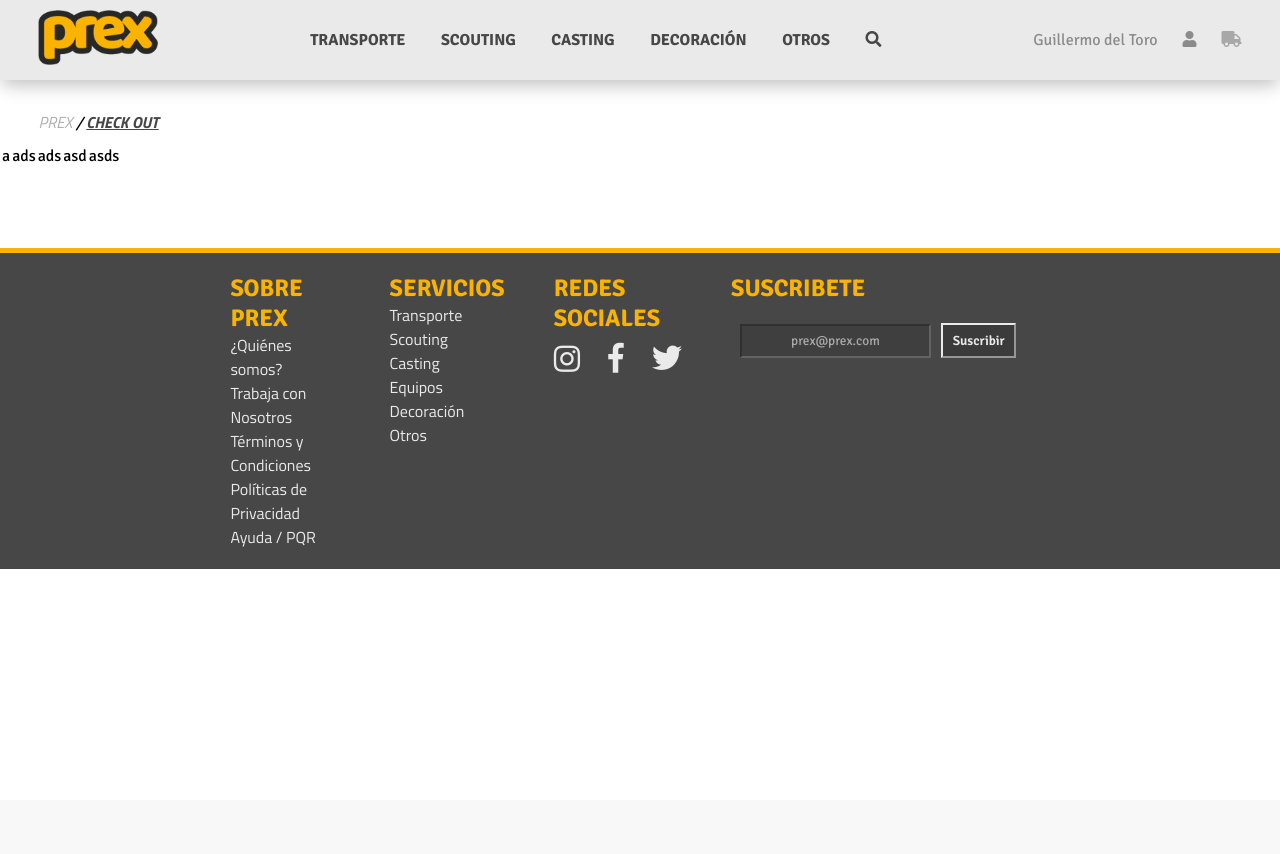
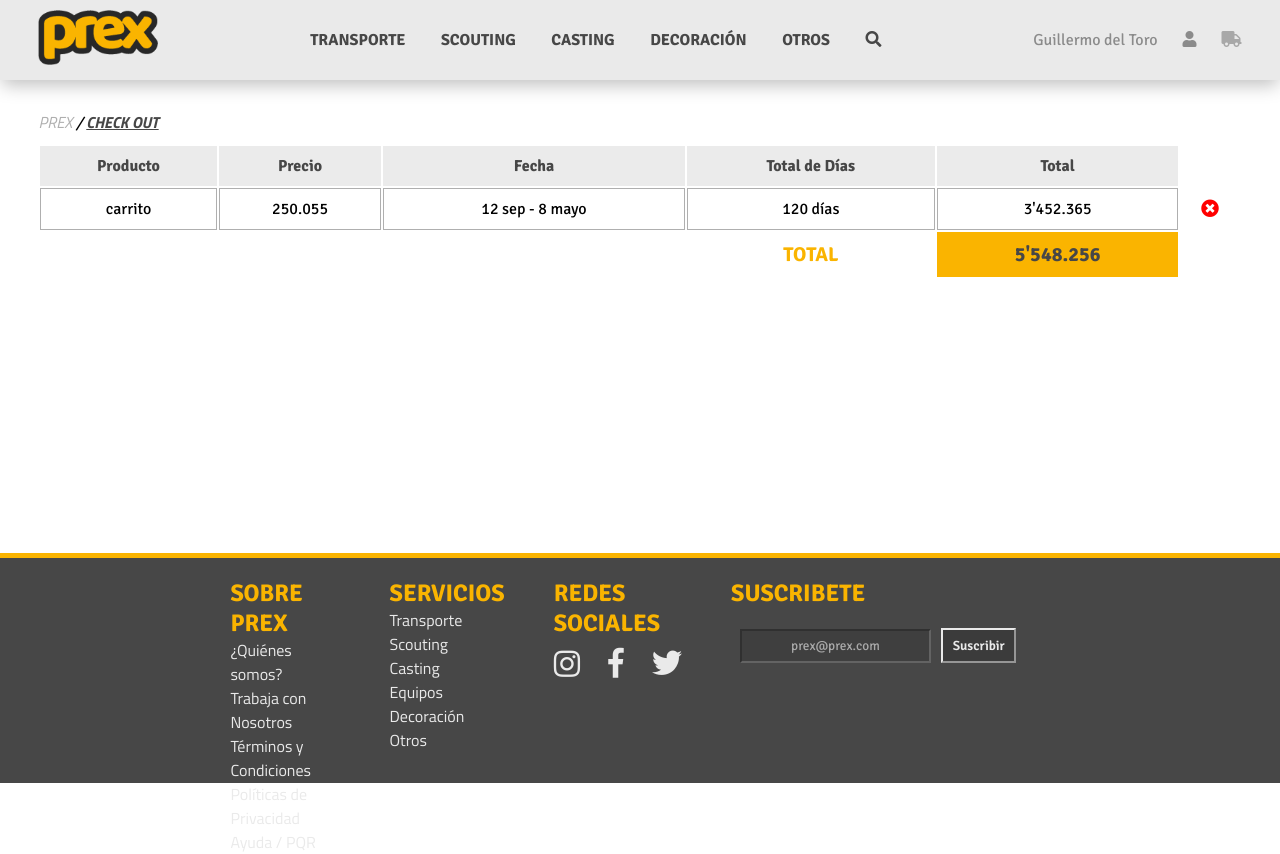
Before and after one commit to BurbanoJaime/TallerDosWeb, a Node server app: page /checkout in a window 1280 px wide. Before the commit the page ends 569 px from the top, so only its background shows below. Run offline with Node 20, Linux system fonts and the light colour scheme; some libraries are stand-ins or nearby versions.

Commit message:
Taller 2, listo a un 90%, solo falta funcionalidad del carrito, todo lo demás funciona perfectamente

```diff
--- a/db.json
+++ b/db.json
@@ -5,7 +5,7 @@
             "combustible": "Diesel",
             "placa": "CFA 715",
             "ano": "2018",
-            "color": "Blanco Alpino",
+            "color": "Blanco",
             "transmicion": "Automático",
             "direccion": "Hidráulica",
             "sonido": "Surround Harman/Kardon",
@@ -59,7 +59,7 @@
             "combustible": "Gasolina Corriente",
             "placa": "FAS147",
             "ano": "2017",
-            "color": "Plata Blanco Metálico",
+            "color": "Plata",
             "transmicion": "Mecánica",
             "direccion": "Hidráulica Asistida",
             "sonido": "Lector de tarjetas SD, CD conexión con Android Auto, Car Play y Mirror, USB y Bluetooth",
@@ -86,7 +86,7 @@
             "combustible": "Gasolina Corriente",
             "placa": "GTF865",
             "ano": "2015",
-            "color": "Beige Ceniza",
+            "color": "Beige",
             "transmicion": "Mecánica",
             "direccion": "Hidráulica Asistida",
             "sonido": "Radio doble DIN MP3 con entradas USB, auxiliar y Bluetooth",
--- a/index.js
+++ b/index.js
@@ -45,6 +45,9 @@
             }
         });
 
+
+
+
     //Filtro de color
     if (req.query.color)
         carrosCollection.filter({
@@ -82,3 +85,7 @@
 app.get("/checkout", (req, res) => {
     res.render('checkout');
 });
+
+app.get("/error", (req, res) => {
+    res.render('error');
+});
--- a/package.json
+++ b/package.json
@@ -10,6 +10,7 @@
   "license": "ISC",
   "dependencies": {
     "animate.css": "^3.6.1",
+    "balloon-css": "^0.5.0",
     "consolidate": "^0.15.1",
     "express": "^4.16.3",
     "handlebars": "^4.0.11",
--- a/public/css/estilos.css
+++ b/public/css/estilos.css
@@ -6,6 +6,14 @@
   margin: 0;
   transition: all .15s;
   text-decoration: none;
+}
+
+html {
+  height: 100%;
+}
+
+body {
+  height: calc(100% - 190px) !important;
 }
 
 header {
@@ -106,7 +114,11 @@
   background-size: cover;
   background-position-y: -220px;
   box-shadow: inset 0px 7px 45px 0px rgba(0, 0, 0, 0.5);
-  margin-top: 3%;
+  margin-top: 80px;
+}
+
+#contenido {
+  min-height: calc(100% - 247px) !important;
 }
 
 .contenedor {
@@ -637,6 +649,7 @@
   justify-content: space-between;
   align-items: flex-start;
   padding: 0 18%;
+  height: 225px;
 }
 
 footer div {
@@ -776,4 +765,84 @@
 .error article div a:hover {
   color: #474747;
 }
+
+/* Chech Out */
+.checkout {
+  margin: 0 3%;
+}
+
+.checkout table {
+  width: 100%;
+}
+
+.checkout table tr:first-child th {
+  background-color: #ebebeb;
+}
+
+.checkout table tr:first-child th:last-child {
+  background: #fff;
+}
+
+.checkout table tr th {
+  color: #474747;
+  padding: 10px 0;
+}
+
+.checkout table tr th:last-child {
+  width: 5%;
+}
+
+.checkout table tr td {
+  border: solid 1px #afafaf;
+  text-align: center;
+  padding: 10px 0;
+}
+
+.checkout table tr td .fas {
+  color: red;
+  font-size: 18px;
+}
+
+.checkout table tr td:last-child {
+  border: none;
+}
+
+.checkout table .total th {
+  color: #474747;
+  font-weight: bold;
+  font-size: 20px;
+}
+
+.checkout table .total th:nth-child(2) {
+  color: #fab400;
+}
+
+.checkout table .total th:nth-child(3) {
+  color: #474747;
+  background: #fab400;
+}
+
+.flex-ext-cont {
+  display: flex;
+  flex-direction: row;
+  flex-wrap: nowrap;
+  justify-content: space-between;
+  align-content: flex-start;
+  align-items: center;
+}
+
+.flex-ext-hijo {
+  order: 0;
+  flex: 0 1 auto;
+  align-self: auto;
+}
+
+.flex-basic-cont {
+  display: flex;
+  flex-direction: row;
+  flex-wrap: wrap;
+  justify-content: flex-start;
+  align-content: center;
+  align-items: flex-start;
+}
 /*# sourceMappingURL=estilos.css.map */
--- a/public/css/estilos.scss
+++ b/public/css/estilos.scss
@@ -18,6 +18,13 @@
     margin: 0;
     transition: all .15s;
     text-decoration: none;
+}
+
+html{
+    height: 100%;
+}
+body{
+    height: calc(100% - 190px) !important;
 }
 
 header {
@@ -116,14 +123,17 @@
     background-size: cover;
     background-position-y: -220px;
     box-shadow: inset 0px 7px 45px 0px rgba(0, 0, 0, 0.5);
-    margin-top: $margen;
+    margin-top: 80px;
+}
+
+#contenido{
+    min-height: calc(100% - 247px) !important;
 }
 
 //Informacion de la pagina de visualización de productos de carros
 .contenedor {
     margin: 0 $margen;
     .izq {
-        position: fixed;
         margin-top: 119px;
         height: 90vh;
         .mapaSitio {
@@ -596,6 +607,7 @@
     justify-content: space-between;
     align-items: flex-start;
     padding: 0 18%;
+    height: 225px;
     div {
         margin: 20px $margen;
         h1 {
@@ -660,6 +672,95 @@
     }
 }
 
+/* ERROR */
+
+.error {
+    margin: 0 $margen;
+    margin-left: 33vw;
+    margin-right: 30vw;
+    article {
+        margin-top: 110px;
+        div {
+            margin: 23vh 0;
+            i {
+                font-size: 100px;
+                color: $amarillo;
+                margin-right: 40px;
+            }
+            h1 {
+                color: $amarillo;
+                font-family: $signikia;
+                font-weight: 600;
+                font-size: 25px;
+            }
+            p {
+                color: $gris;
+            }
+            a {
+                color: $gris;
+                text-decoration: underline;
+            }
+            a:hover {
+                color: $negro;
+            }
+        }
+    }
+}
+
+/* Chech Out */
+
+.checkout {
+    margin: 0 $margen;
+    table {
+        width: 100%;
+        tr:first-child {
+            th {
+                background-color: #ebebeb;
+            }
+            th:last-child {
+                background: #fff;
+            }
+        }
+
+        tr {
+            th {
+                color: $negro;
+                padding: 10px 0;
+            }
+            th:last-child {
+                width: 5%;
+            }
+            td {
+                border: solid 1px $gris;
+                text-align: center;
+                padding: 10px 0;
+                .fas {
+                    color: red;
+                    font-size: 18px;
+                }
+            }
+            td:last-child {
+                border: none;
+            }
+        }
+        .total {
+            th {
+                color: $negro;
+                font-weight: bold;
+                font-size: 20px;
+
+            }
+            th:nth-child(2){
+                color: $amarillo;
+            }
+            th:nth-child(3) {
+                color: $negro;
+                background: $amarillo;
+            }
+        }
+    }
+}
+
 .flex-ext-cont {
     display: flex;
     flex-direction: row;
--- a/views/checkout.hbs
+++ b/views/checkout.hbs
@@ -13,14 +13,13 @@
     <!-- Font Awesome -->
     <link rel="stylesheet" href="https://use.fontawesome.com/releases/v5.0.8/css/all.css" integrity="sha384-3AB7yXWz4OeoZcPbieVW64vVXEwADiYyAEhwilzWsLw+9FgqpyjjStpPnpBO8o8S"
         crossorigin="anonymous">
-  <link  rel = " stylesheet "  href = " animate.min.css ">
 
     <!-- Titulo -->
     <title>Prex | Checkout</title>
 
 </head>
 
-<body class="animated infinite fadeIn">
+<body>
     <header>
         <nav class="flex-ext-cont">
             <div class="logo">
@@ -112,33 +111,48 @@
         </nav>
     </header>
 
+<div id="contenido">
 
     <section class="inicio">
         <article class="mapa_det-prod">
             <p class="mapaSitio">
                 <a href="/index">PREX </a> /
                 <a href="/checkout">CHECK OUT </a>
-                </p>
+            </p>
         </article>
     </section>
 
 
 
-    <section>
+    <section class="checkout">
         <table>
             <tr>
-                <td>a</td>
-                <td>ads</td>
-                <td>ads</td>
-                <td>asd</td>
-                <td>asds</td>
+                <th>Producto</th>
+                <th>Precio</th>
+                <th>Fecha</th>
+                <th>Total de Días</th>
+                <th>Total</th>
+                <th></th>
+            </tr>
+
+            <tr>
+                <td>carrito</td>
+                <td>250.055</td>
+                <td>12 sep - 8 mayo</td>
+                <td> 120 días</td>
+                <td>3'452.365</td>
+                <td><i class="fas fa-times-circle" title="Eliminar"></i></td>
+            </tr>
+
+            <tr class="total">
+                <th colspan="3"></th>
+                <th>TOTAL</th>
+                <th title="Total a pagar">5'548.256</th>
+                <th></th>
             </tr>
         </table>
     </section>
-
-
-
-
+</div>
 
     <footer class="">
         <div class="infoo">
--- a/views/det_prod.hbs
+++ b/views/det_prod.hbs
@@ -24,7 +24,7 @@
 
 </head>
 
-<body class="animated infinite fadeIn">
+<body>
     <header>
         <nav class="flex-ext-cont">
             <div class="logo">
@@ -116,6 +116,7 @@
         </nav>
     </header>
 
+<div id="contenido">
     <section class="flex-basic-cont inicio">
         <article class="mapa_det-prod">
             <p class="mapaSitio">
@@ -260,6 +261,8 @@
     </section>
 
 
+</div>
+
     <footer>
         <div class="infoo">
             <h1>SOBRE PREX</h1>
--- a/views/error.hbs
+++ b/views/error.hbs
@@ -20,7 +20,7 @@
 
 </head>
 
-<body class="animated infinite fadeIn">
+<body>
     <header>
         <nav class="flex-ext-cont">
             <div class="logo">
@@ -112,6 +112,7 @@
         </nav>
     </header>
 
+<div id="contenido">
 
     <section class="error">
         <article class="flex-basic-cont">
@@ -126,6 +127,7 @@
             </div>
         </article>
     </section>
+</div>
 
     <footer class="">
         <div class="infoo">
```
Also changed, not shown: other parts of public/css/estilos.css (+2 -26 lines), other parts of public/css/estilos.scss (+5 -43 lines), views/index.hbs (+11 -7 lines), views/transporte_Carros.hbs (+18 -15 lines), 1 other file.
